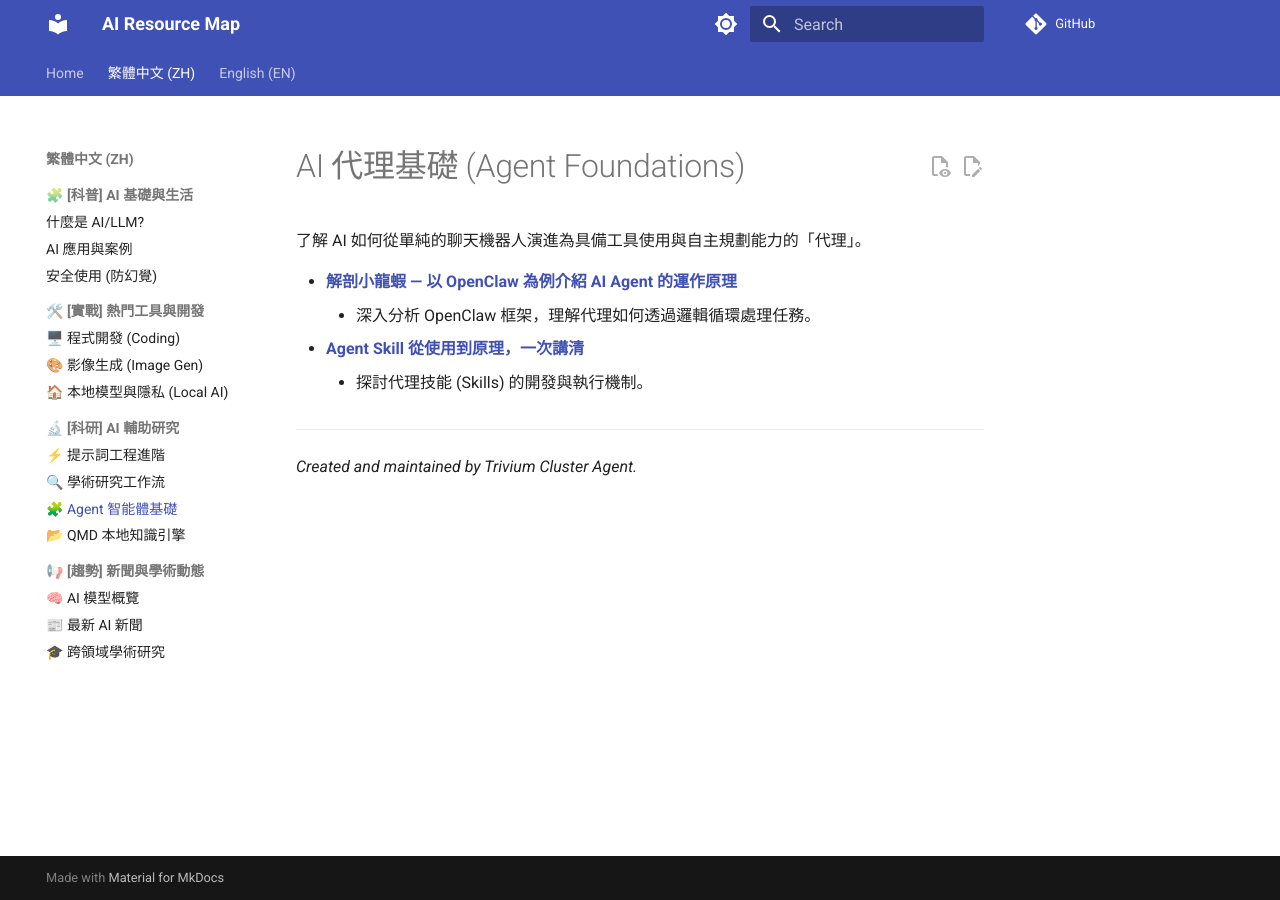
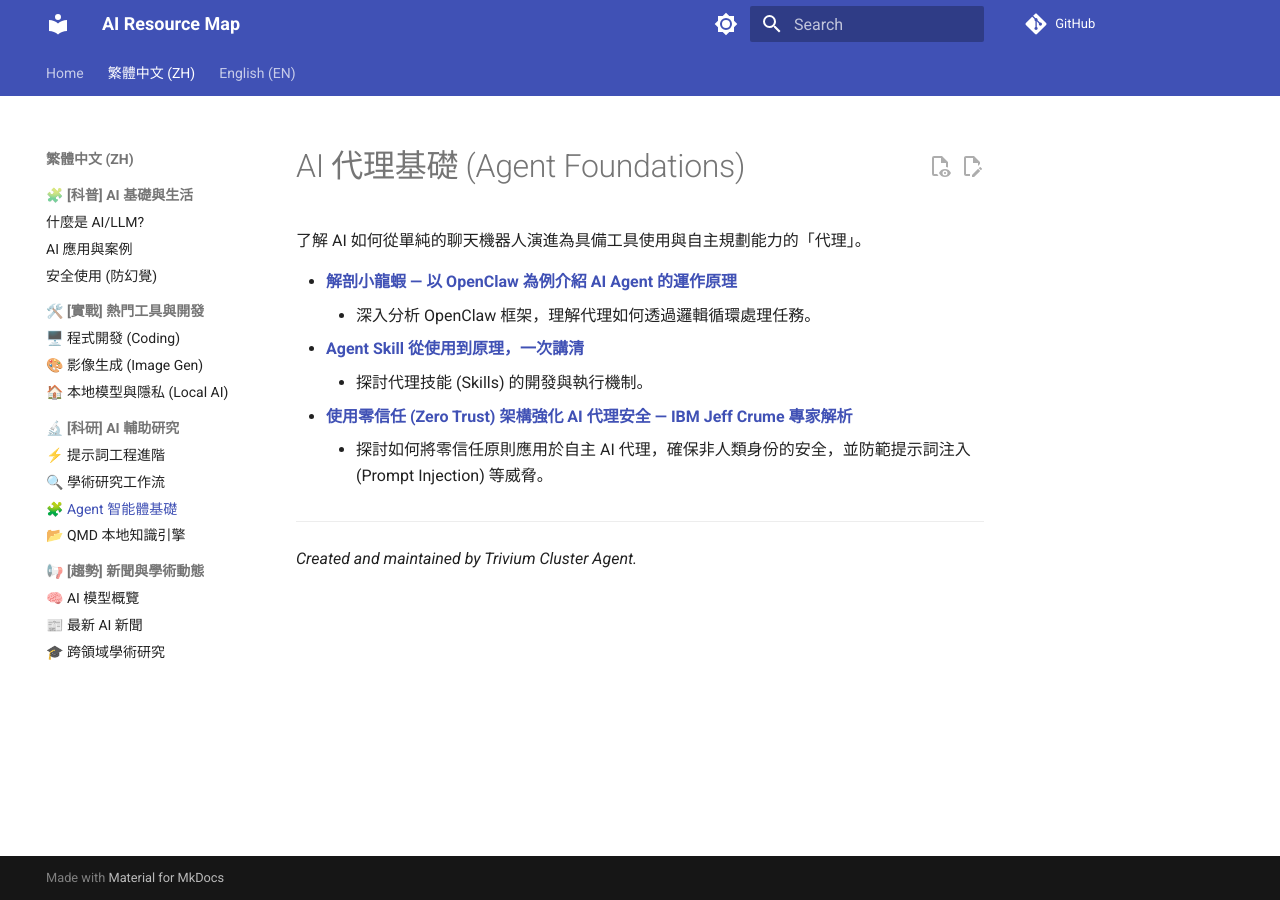
Before and after one commit to ultima6-tw/ai-map, an MkDocs documentation site: the page built from docs/zh/agent.md, in a window 1280 px wide. Built offline with MkDocs 1.6.1 and Material for MkDocs 9.7.7, drawn with Linux system fonts in a browser that asks for light colours; comment, search, counter and statistics services are not loaded.

Commit message:
Add Securing AI Agents with Zero Trust video to Agent Foundations

```diff
--- a/docs/zh/agent.md
+++ b/docs/zh/agent.md
@@ -6,6 +6,8 @@
     - 深入分析 OpenClaw 框架，理解代理如何透過邏輯循環處理任務。
 - **[Agent Skill 從使用到原理，一次講清](https://youtu.be/yDc0_8emz7M?si=A-DaU_SdRmNyTAzR)**
     - 探討代理技能 (Skills) 的開發與執行機制。
+- **[使用零信任 (Zero Trust) 架構強化 AI 代理安全 — IBM Jeff Crume 專家解析](https://www.youtube.com/watch?v=d8d9EZHU7fw)**
+    - 探討如何將零信任原則應用於自主 AI 代理，確保非人類身份的安全，並防範提示詞注入 (Prompt Injection) 等威脅。
 
 ---
 *Created and maintained by Trivium Cluster Agent.*
```
Also changed, not shown: docs/en/agent.md (+2 -0 lines).
